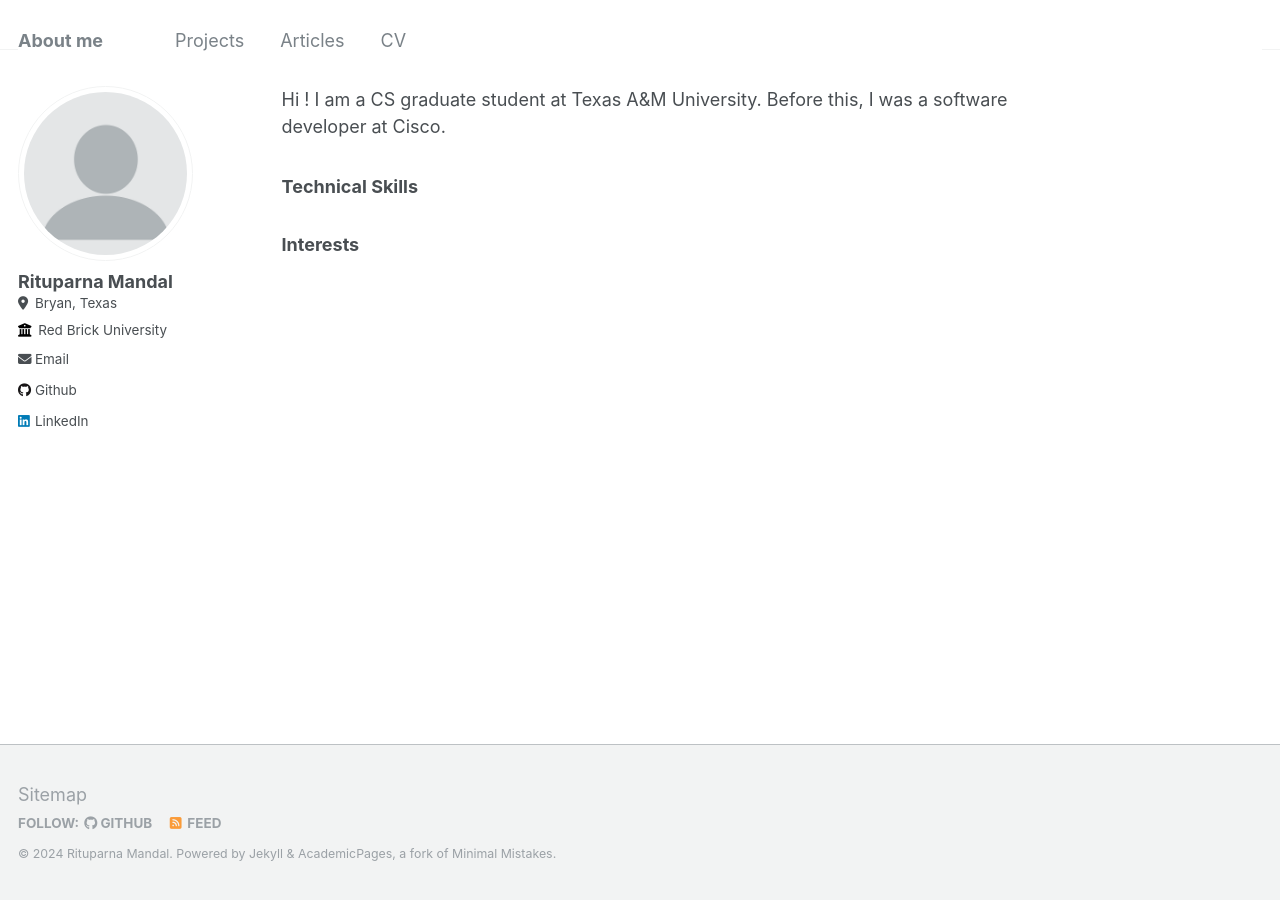
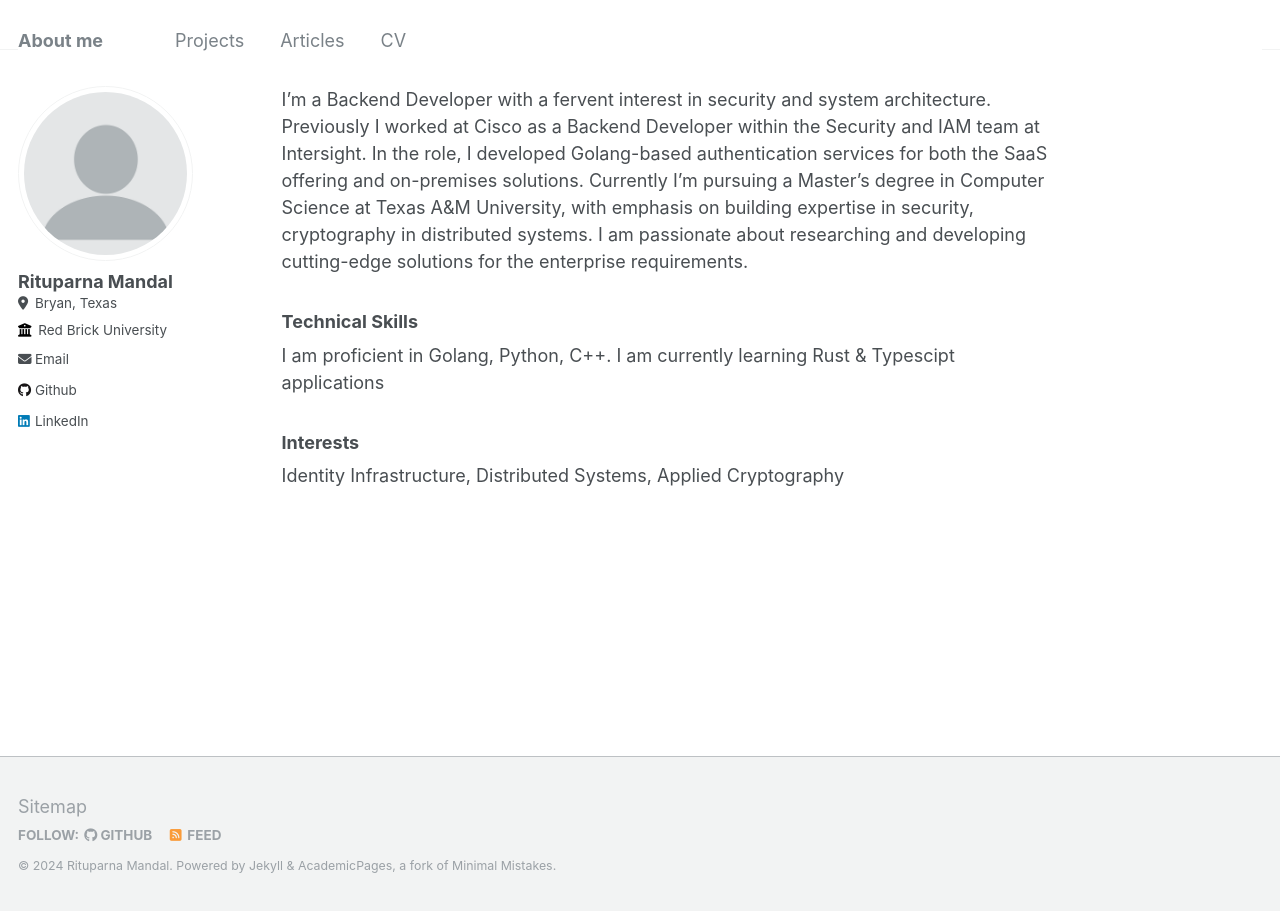
Before and after one commit to m-rit/m-rit.github.io, a Jekyll site: the page built from _pages/about.md, in a window 1280 px wide. Built offline with Jekyll 4.4.1, drawn with Linux system fonts in a browser that asks for light colours.

Commit message:
Update about.md

```diff
--- a/_pages/about.md
+++ b/_pages/about.md
@@ -5,8 +5,10 @@ redirect_from:
   - /about/
   - /about.html
 ---
-Hi !
-I am a CS graduate student at Texas A&M University. Before this, I was a software developer at Cisco.
-
+I'm a Backend Developer with a fervent interest in security and system architecture.
+Previously I worked at Cisco as a Backend Developer within the Security and IAM team at Intersight. In the role, I developed Golang-based authentication services for both the SaaS offering and on-premises solutions.
+Currently I'm pursuing a Master's degree in Computer Science at Texas A&M University, with emphasis on building expertise in security, cryptography in distributed systems. I am passionate about researching and developing cutting-edge solutions for the enterprise requirements.
 ### Technical Skills
+I am proficient in Golang, Python, C++. I am currently learning Rust & Typescipt applications
 ### Interests
+Identity Infrastructure, Distributed Systems, Applied Cryptography
```
